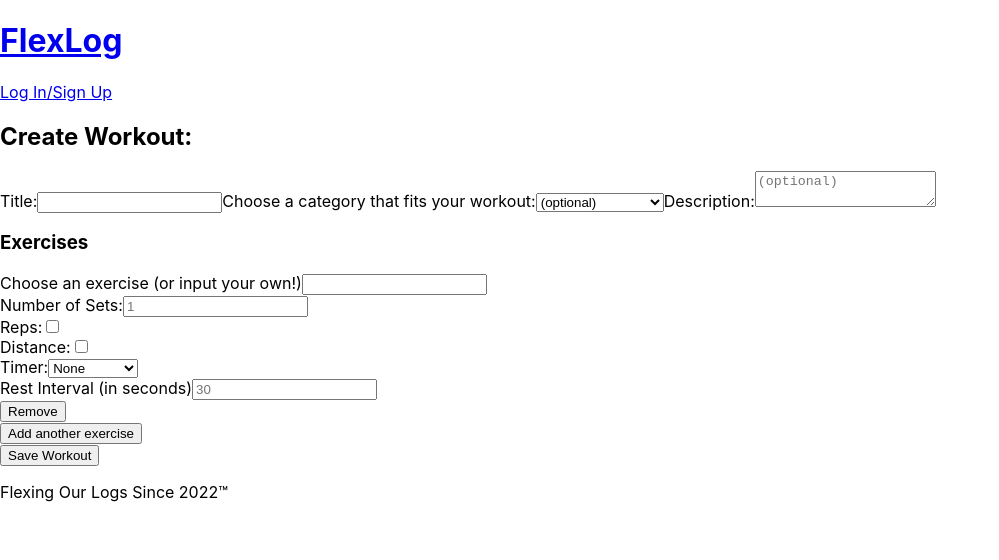
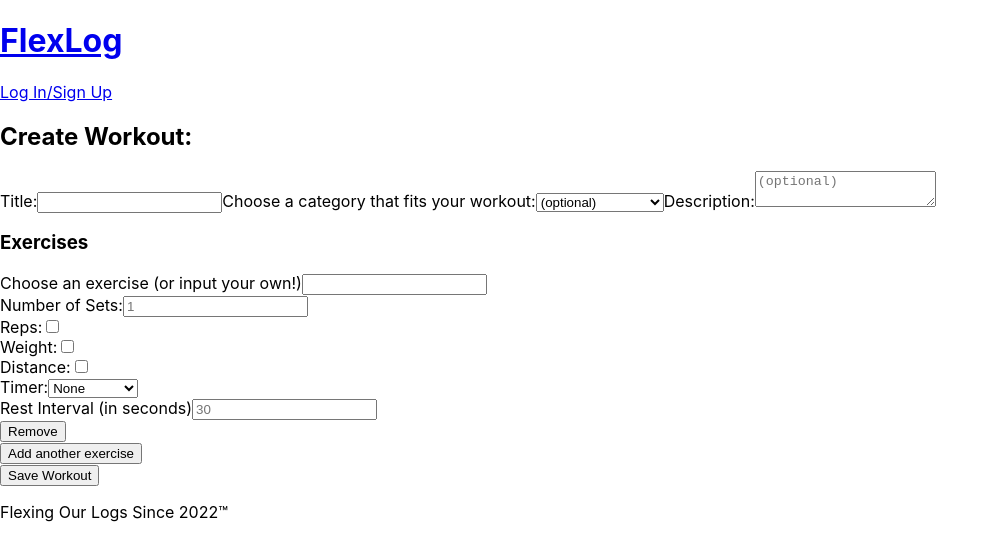
Before and after one commit to wingram1/FlexLog, a React (Create React App) app in the folder client/: page /create in a window 1280 px wide. Shown: the top 560 px of the page, without its empty margins (0-999 px from the left). Built offline with nearby package versions, Linux system fonts and the light colour scheme.

Commit message:
added weight setting

```diff
--- a/client/src/components/ExerciseList/index.js
+++ b/client/src/components/ExerciseList/index.js
@@ -125,6 +125,16 @@ function ExerciseList(props) {
             key={`reps-${exerciseData[exercise].id}`}
             onChange={handleSettingChange}
           />
+          {/* TODO: add weight setting */}
+          <br />
+          <label htmlFor="weight">Weight:</label>
+          <input
+            name="weight"
+            type="checkbox"
+            data-id={exerciseData[exercise].id}
+            key={`weight-${exerciseData[exercise].id}`}
+            onChange={handleSettingChange}
+          />
           <br />
           <label htmlFor="distance">Distance:</label>
           <input
--- a/client/src/pages/Create.js
+++ b/client/src/pages/Create.js
@@ -18,6 +18,7 @@ function Create() {
       settings: {
         sets: 1,
         reps: false,
+        weight: false,
         distance: false,
         timer: "",
         rest: 30,
```
